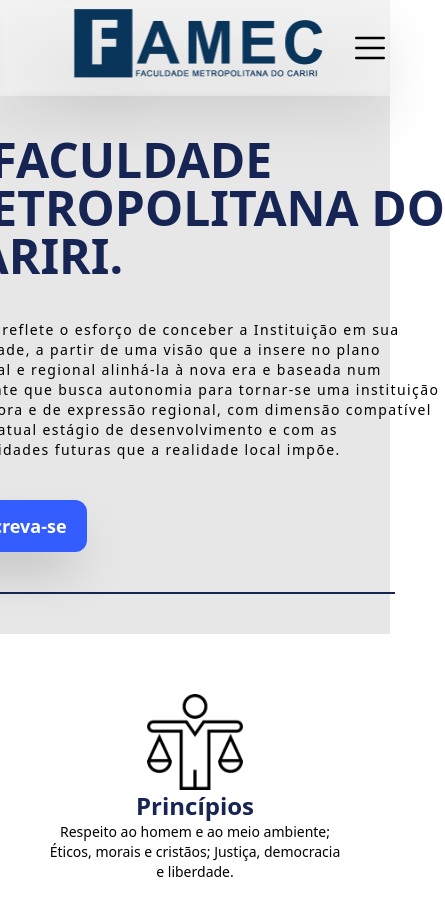
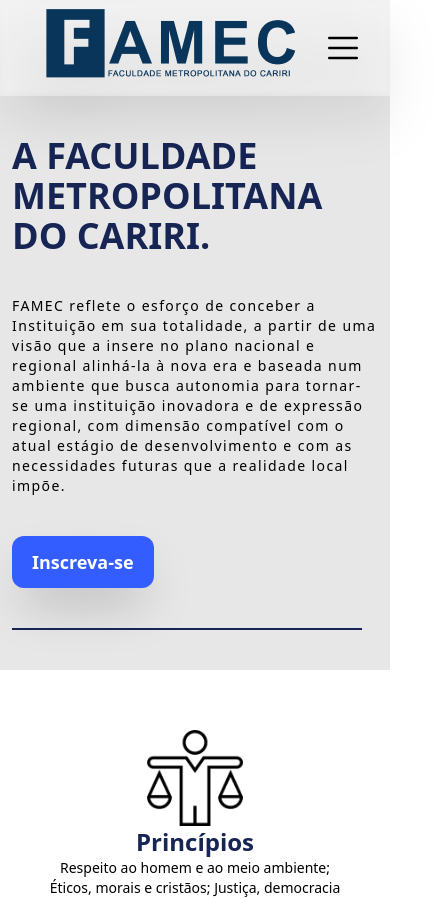
Before and after one commit to AristotelesAlves/LANDING-PAG-FAMEC, a React (Vite) app: page / in a window 390 px wide. Shown: the top 899 px of the page, 445 px wide, since content can reach past the window. Built offline with nearby package versions, Linux system fonts and the light colour scheme; no server answers.

Commit message:
responsividade

```diff
--- a/src/components/Form.tsx
+++ b/src/components/Form.tsx
@@ -105,10 +105,10 @@
     return (
         <section
          id="inscricao"
-         className="h-fit w-full flex max-[1200px]:justify-center  min-[1200px]:justify-end items-center py-10"
+         className="h-fit w-full flex max-[1200px]:justify-center min-[1200px]:justify-end min-[1200px]:px-20 items-center py-10"
          style={{ backgroundImage:`url(${bg})`}}>
 
-            <div className="w-[500px] h-fit bg-custom-bg py-10 flex flex-col items-center justify-center">
+            <div className="w-[500px] max-[1200px]:w-[380px] h-fit bg-custom-bg py-10 flex flex-col items-center justify-center">
                 <strong className="text-3xl mb-6">
                     Inscrição gratuito!
                 </strong>
--- a/src/components/Home.tsx
+++ b/src/components/Home.tsx
@@ -9,8 +9,8 @@
 
     return (
         <header className="flex flex-col min-[1200px]:items-center max-[1200px]:center w-full bg-custom-bg">
-            <div className="flex w-full h-fit justify-between px-10 py-2 bg-white backdrop-blur-sm bg-opacity-50 drop-shadow-2xl ">
-                <img src={famec} alt="" />
+            <div className="flex w-full h-fit justify-between px-10 py-2 bg-white backdrop-blur-sm bg-opacity-50 drop-shadow-2xl max-[1200px]:pl-3">
+                <img className="max-[1200px]:w-50" src={famec} alt="" />
                 <ul className="flex gap-10 h-20 items-center text-xl mr-10 max-[1200px]:hidden">
                     <li><a href="#home" className="font-semibold text-2xl">Home</a></li>
                     <li><a href="#inscricao" className="font-semibold text-2xl">Inscrições</a></li>
@@ -25,11 +25,11 @@
                 </button>
             </div>
             <div className="flex w-full h-fit justify-center">
-                <div className="flex flex-col gap-10 py-10 max-[1200px]:text-sm">
-                    <h1 className="font-bold  text-5xl text-blue-950 w-[600px] max-[1200px]:w-[500px] uppercase">
+                <div className="flex flex-col gap-10 py-10 max-[1200px]:text-sm max-[1200px]:px-3">
+                    <h1 className="font-bold  text-5xl text-blue-950 w-[600px] max-[1200px]:w-full max-[1200px]:text-4xl uppercase">
                     A faculdade metropolitana do cariri.
                     </h1>
-                    <p className="tracking-widest w-[500px]">
+                    <p className="tracking-widest w-[500px] max-[1200px]:w-full">
                     FAMEC reflete o esforço de conceber a Instituição em sua totalidade, a partir de uma visão que a insere no plano nacional e regional alinhá-la à nova era e baseada num ambiente que busca autonomia para tornar-se uma instituição inovadora e de expressão regional, com dimensão compatível com o atual estágio de desenvolvimento e com as necessidades futuras que a realidade local impõe.
                     </p>
                     <a
@@ -37,8 +37,7 @@
                      href="#inscricao">
                         Inscreva-se
                     </a>
-                    <div className="before:content bg-blue-950 w-[450px] h-[2px]">
-
+                    <div className="before:content bg-blue-950 w-[450px] max-[1200px]:w-[350px] h-[2px]">
                     </div>
                 </div>
                 <img className="h-[700px] w-[700px] max-[1200px]:hidden" src={homeImg} alt="" />
--- a/src/components/Ofuturo.tsx
+++ b/src/components/Ofuturo.tsx
@@ -4,7 +4,7 @@
 
 export function Ofuturo(){
     return(
-        <section id="#sobre" className="flex items-center justify-center w-full h-fit max-[1200px]:py-5 max-[1200px]:text-center ">
+        <section id="#sobre" className="flex items-center justify-center w-full h-fit max-[1200px]:py-5 max-[1200px]:text-center max-[1200px]:p-2">
             <div className="max-[1200px]:hidden">
                 <img src={user01} alt="" />
             </div>
@@ -12,7 +12,7 @@
                 <strong className="text-5xl text-blue-950">
                     O futuro é agora!
                 </strong>
-                <div className="w-[600px] flex flex-col gap-3 ml-24 max-[1200px]:w-[500px] max-[1200px]:ml-0">
+                <div className="w-[600px] flex flex-col gap-3 ml-24 max-[1200px]:w-full max-[1200px]:ml-0">
                     <p>
                         A FAMEC é uma instituição de Ensino Superior devidamente credenciada pelo Ministério da Educação – MEC, por meio da Portaria Ministerial nº 90, de 14 de Janeiro de 2019.
                     </p>
@@ -21,8 +21,8 @@
                     </p>
                 </div>
                 <div className="flex justify-end items-end">
-                    <img src={famec} alt="" />
-                    <img src={mac} alt="" />
+                    <img className="max-[1200px]:h-10" src={famec} alt="" />
+                    <img className="max-[1200px]:h-10" src={mac} alt="" />
                 </div>
             </div>
         </section>
```
